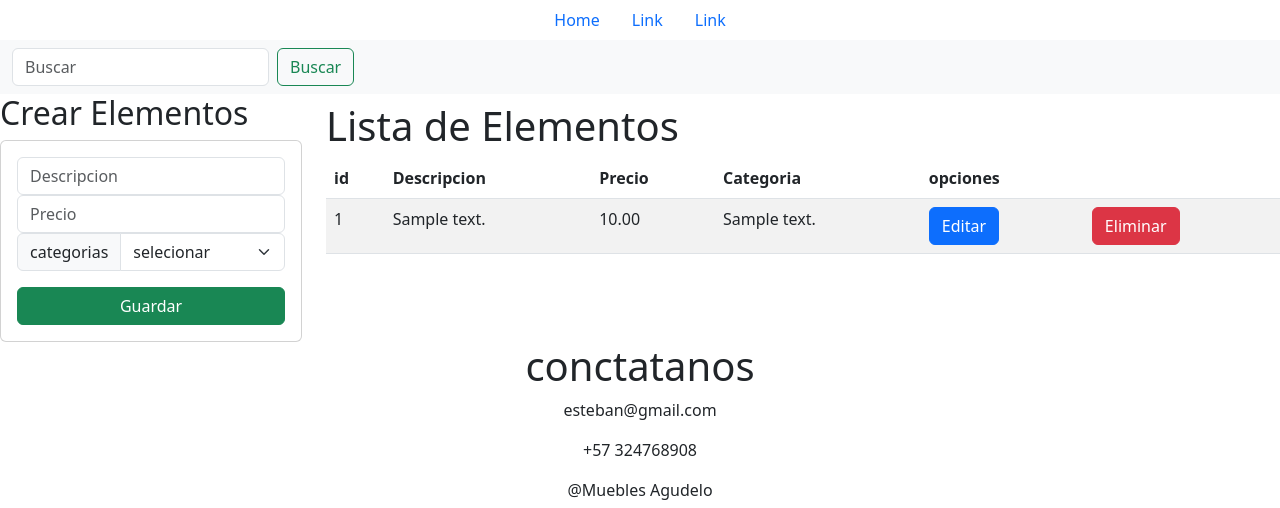
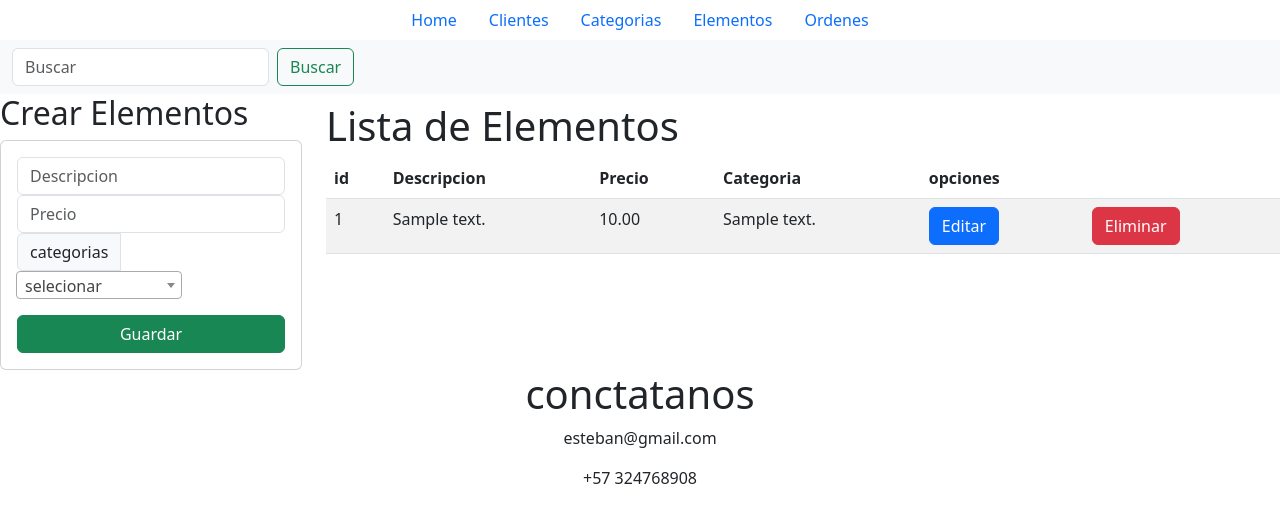
Before and after one commit to esteban4012/proyecto_web_muebleria, a Django app: page /elementos/home/ in a window 1280 px wide. Shown: the top 508 px of the page. Run offline with Django 4.2, Linux system fonts and the light colour scheme; tables that the repository leaves empty hold one stand-in row (values such as "Sample post"); some libraries are stand-ins or nearby versions.

Commit message:
agregando select

```diff
--- a/proyecto_web_muebleria/elementos/templates/elementos/home.html
+++ b/proyecto_web_muebleria/elementos/templates/elementos/home.html
@@ -24,7 +24,7 @@
                     </div>
                     <div class="input-group mb-3">
                         <label class="input-group-text" for="inputGroupSelect01">categorias</label>
-                        <select class="form-select" id="textCategoria" name="textCategoria" required>
+                        <select class="form-select js-example-basic-single" id="selectCategoria" name="selectCategoria" required>
                             <option selected>selecionar</option>
                             {% for categoria in categorias %}
                                 <option value="{{ categoria.id }}">{{ categoria }}</option>
@@ -72,5 +72,12 @@
         </div>
     </div>
 </div>
+<script>
+    $(document).ready(function() {
+    $('.js-example-basic-single').select2();
+});
+</script>
+
+<script src="https://cdn.jsdelivr.net/npm/select2@4.1.0-rc.0/dist/js/select2.min.js"></script>
 
 {% endblock %}
--- a/proyecto_web_muebleria/elementos/views.py
+++ b/proyecto_web_muebleria/elementos/views.py
@@ -16,7 +16,7 @@ def crearElemento(request):
 
     descripcion = request.POST['textDescripcion']
     precio = request.POST['numPrecio']
-    id_categoria = request.POST['textCategoria']
+    id_categoria = request.POST['selectCategoria']
 
     try:
         categoria_obj = Categoria.objects.get(pk=id_categoria)
--- a/proyecto_web_muebleria/templates/proyecto_web_muebleria/base.html
+++ b/proyecto_web_muebleria/templates/proyecto_web_muebleria/base.html
@@ -7,6 +7,8 @@
     <title>Muebleria</title>
     <link href="https://cdn.jsdelivr.net/npm/bootstrap@5.3.0/dist/css/bootstrap.min.css" rel="stylesheet" integrity="sha384-9ndCyUaIbzAi2FUVXJi0CjmCapSmO7SnpJef0486qhLnuZ2cdeRhO02iuK6FUUVM" crossorigin="anonymous">
     <link rel="stylesheet" type="text/css" href="{% static 'css/styles.css' %}">
+    <link href="https://cdn.jsdelivr.net/npm/select2@4.1.0-rc.0/dist/css/select2.min.css" rel="stylesheet" />
+    <script src="https://code.jquery.com/jquery-3.6.0.min.js"></script>
 </head>
 <body>
     <ul class="nav justify-content-center">
@@ -14,15 +16,23 @@
           <a class="nav-link active" aria-current="page" href="{% url 'home:home' %}">Home</a>
         </li>
         <li class="nav-item">
-          <a class="nav-link" href="#">Link</a>
+          <a class="nav-link" href="{% url 'clientes:clientes' %}">Clientes</a>
         </li>
         <li class="nav-item">
-          <a class="nav-link" href="#">Link</a>
+          <a class="nav-link" href="{% url 'categorias:categorias' %}">Categorias</a>
+        </li>
+        <li class="nav-item">
+          <a class="nav-link" href="{% url 'elementos:elementos' %}">Elementos</a>
+        </li>
+        <li class="nav-item">
+          <a class="nav-link" href="{% url 'ordenes:ordenes' %}">Ordenes</a>
         </li>
       </ul>
       {% block body %}
 
       {% endblock %}
+
+
       <script src="https://cdn.jsdelivr.net/npm/bootstrap@5.3.0/dist/js/bootstrap.bundle.min.js" integrity="sha384-geWF76RCwLtnZ8qwWowPQNguL3RmwHVBC9FhGdlKrxdiJJigb/j/68SIy3Te4Bkz" crossorigin="anonymous"></script>
 
       <script src="{% static 'js/eliminar.js' %}"></script>
```
Also changed, not shown: proyecto_web_muebleria/elementos/templates/elementos/editarElemento.html (+8 -1 lines).
